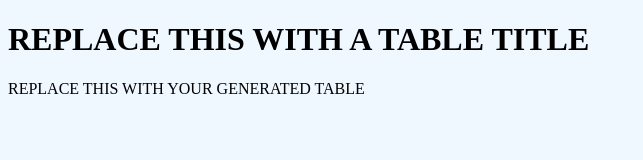
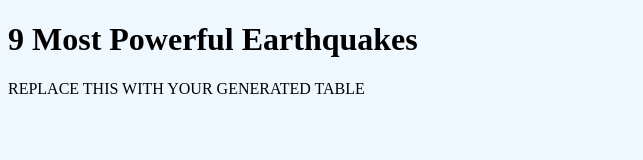
Before and after one commit to RVCC-IDMX/working-with-tables-junevvv, a plain HTML site: page index.html in a window 1280 px wide. Shown: the whole page, without its empty margins (0-643 px from the left). Drawn offline with Linux system fonts and the light colour scheme.

Commit message:
added title of table

```diff
--- a/index.html
+++ b/index.html
@@ -7,7 +7,7 @@
     <link rel="stylesheet" href="style.css" />
   </head>
   <body>
-    <h1>REPLACE THIS WITH A TABLE TITLE</h1>
+    <h1>9 Most Powerful Earthquakes</h1>
     <div class="table-container">REPLACE THIS WITH YOUR GENERATED TABLE</div>
   </body>
 </html>
```
